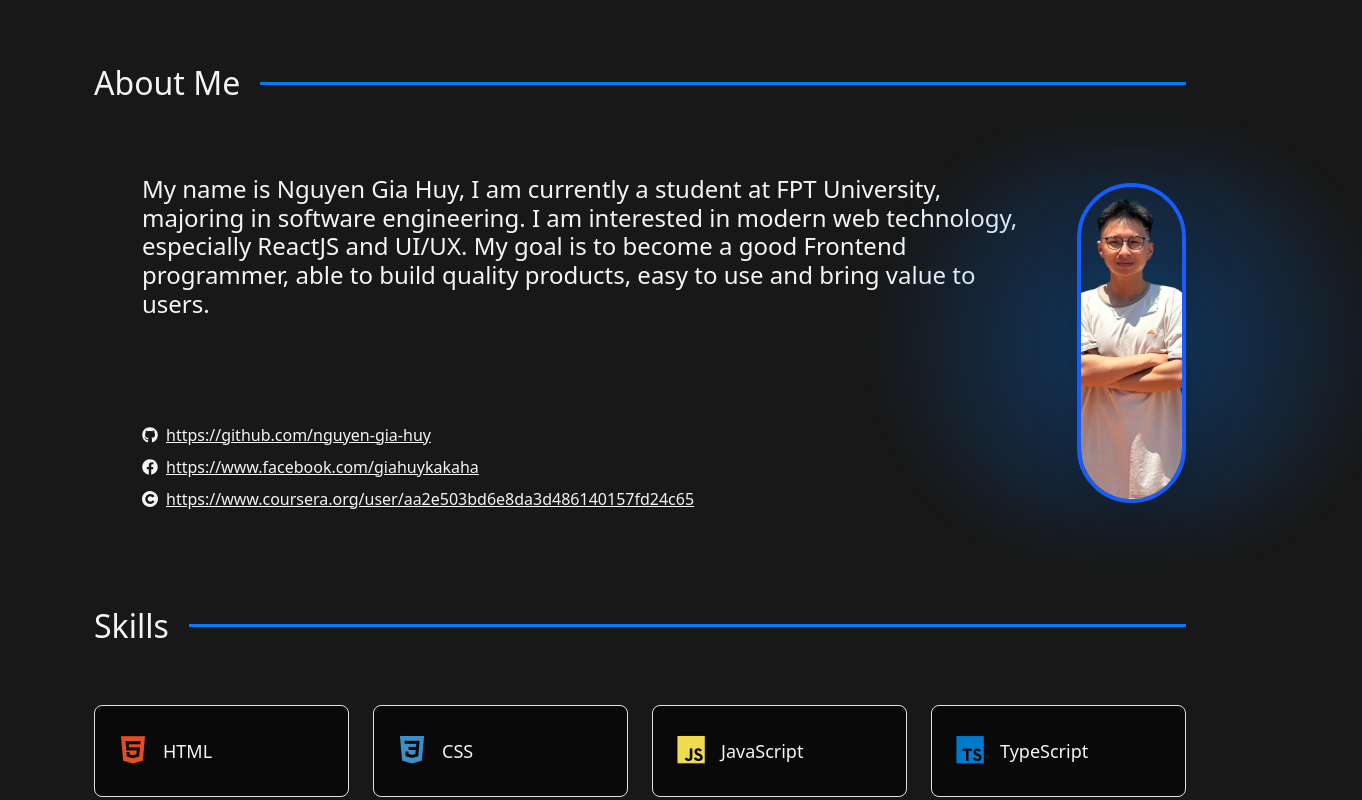
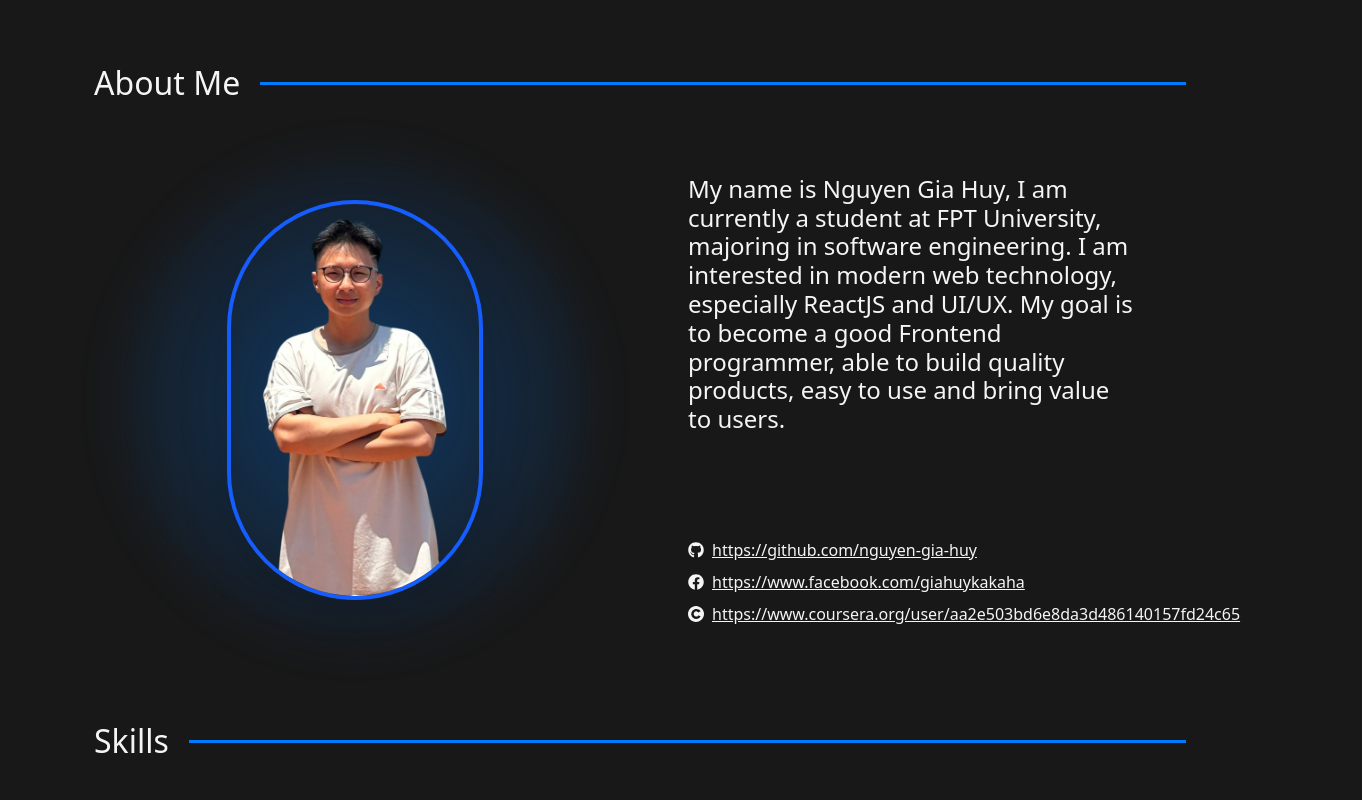
Before and after one commit to HuyANGULARandREACT/Portfolio, a React (Vite) app in the folder react_portfolio/: page / in a window 1280 px wide. Shown: the part 920-1720 px from the top of the page, 1362 px wide, since content can reach past the window. Built offline with nearby package versions, Linux system fonts and the light colour scheme.

Commit message:
fix ui about

```diff
--- a/react_portfolio/src/data/Locales/en.js
+++ b/react_portfolio/src/data/Locales/en.js
@@ -98,16 +98,6 @@ const en = {
       demoLink: "#",
       codeLink: "#",
     },
-    {
-      id: 5,
-      name: "MERN To Do List",
-      image: "/todoList/fullStackTodo.png",
-      description:
-        "This is a full-stack MERN (MongoDB, Express, React, Node.js) application for managing tasks and to-do lists. Users can create, edit, delete and mark tasks as completed, the interface is friendly with light/dark mode. The backend provides RESTful API to process data, stored on MongoDB. The frontend uses React + Tailwind for display and interaction.",
-      technologies: ["MongoDB", "Express", "React", "Node.js"],
-      demoLink: "#",
-      codeLink: "#",
-    },
   ],
 };
 
--- a/react_portfolio/src/data/Locales/vi.js
+++ b/react_portfolio/src/data/Locales/vi.js
@@ -23,10 +23,8 @@ const vi = {
   "contact.messagePlaceholder": "Nhập tin nhắn của bạn",
   "contact.send": "Gửi tin nhắn",
   "contact.sending": "Đang gửi...",
-  "contact.successMessage":
-    "Tin nhắn đã được gửi thành công! Tôi sẽ phản hồi sớm nhất có thể.",
-  "contact.errorMessage":
-    "Gửi tin nhắn thất bại. Vui lòng thử lại hoặc liên hệ trực tiếp với tôi.",
+  "contact.successMessage": "Tin nhắn đã được gửi thành công! Tôi sẽ phản hồi sớm nhất có thể.",
+  "contact.errorMessage": "Gửi tin nhắn thất bại. Vui lòng thử lại hoặc liên hệ trực tiếp với tôi.",
   "validation.nameMin": "Tên phải có ít nhất 2 ký tự",
   "validation.nameRequired": "Tên là bắt buộc",
   "validation.emailInvalid": "Địa chỉ email không hợp lệ",
@@ -36,8 +34,7 @@ const vi = {
   "validation.phoneRequired": "Số điện thoại là bắt buộc",
   "validation.messageMin": "Tin nhắn phải có ít nhất 10 ký tự",
   "validation.messageRequired": "Tin nhắn là bắt buộc",
-  "footer.description":
-    "Nhà phát triển đam mê tạo ra các giải pháp sáng tạo với công nghệ hiện đại. Luôn háo hức học hỏi và đón nhận những thử thách mới.",
+  "footer.description": "Nhà phát triển đam mê tạo ra các giải pháp sáng tạo với công nghệ hiện đại. Luôn háo hức học hỏi và đón nhận những thử thách mới.",
   "footer.quickLinks": "Liên kết nhanh",
   "footer.technologies": "Công nghệ",
   "footer.contact": "Thông tin liên hệ",
@@ -100,17 +97,7 @@ const vi = {
       technologies: ["React", "CSS"],
       demoLink: "#",
       codeLink: "#",
-    },
-    {
-      id: 5,
-      name: "MERN Danh sách việc cần làm",
-      image: "/todoList/fullStackTodo.png",
-      description:
-        "Đây là một ứng dụng full-stack MERN (MongoDB, Express, React, Node.js) giúp quản lý công việc và to-do list. Người dùng có thể tạo, chỉnh sửa, xóa và đánh dấu hoàn thành công việc, giao diện thân thiện với chế độ sáng/tối. Backend cung cấp API RESTful để xử lý dữ liệu, lưu trữ trên MongoDB. Frontend sử dụng React + Tailwind để hiển thị và tương tác.",
-      technologies: ["MongoDB", "Express", "React", "Node.js"],
-      demoLink: "#",
-      codeLink: "#",
-    },
+    }
   ],
 };
 
--- a/react_portfolio/src/pages/home/homeBio.jsx
+++ b/react_portfolio/src/pages/home/homeBio.jsx
@@ -47,10 +47,22 @@ const HomeBio = () => {
         ></span>
       </h2>
       <div className="">
-        <div className="flex justify-around ">
+        <div className="flex flex-col lg:flex-row justify-around gap-6">
+          <div
+            className="relative flex items-center justify-center animate-fade-in-right-bio lg:w-1/2 "
+            style={{ marginTop: "0rem", opacity: 0 }}
+            id="bio-avatar"
+          >
+            <span className="avatar-glow"></span>
+            <img
+              src="/image-Photoroom.png"
+              alt="User"
+              className="w-[50vw] h-[50vh] lg:w-[20vw] lg:h-[50vh] rounded-full shadow-lg border-4 border-blue-600 object-cover relative z-10"
+            />
+          </div>
           <div
             style={{ color: themeStyle.text, opacity: 0 }}
-            className="animate-fade-in-left-bio"
+            className="animate-fade-in-left-bio lg:w-1/2"
             id="bio-text"
           >
             <h4 className="p-5">{t("bio")}</h4>
@@ -84,18 +96,7 @@ const HomeBio = () => {
               </div>
             </div>
           </div>
-          <div
-            className="relative flex items-center justify-center animate-fade-in-right-bio"
-            style={{ marginTop: "0rem", opacity: 0 }}
-            id="bio-avatar"
-          >
-            <span className="avatar-glow"></span>
-            <img
-              src="/image-Photoroom.png"
-              alt="User"
-              className="w-[30vw] h-[40vh] rounded-full shadow-lg border-4 border-blue-600 object-cover relative z-10"
-            />
-          </div>
+
         </div>
       </div>
       <style>{`
@@ -104,14 +105,22 @@ position: absolute;
 top: 50%;
 left: 50%;
 transform: translate(-50%, -50%);
-width: 36vw;
-height: 48vh;
+width: 66vw;
+height: 60vh;
 border-radius: 9999px;
 background: radial-gradient(circle, rgba(0,123,255,0.35) 0%, rgba(0,123,255,0.10) 60%, transparent 100%);
 filter: blur(24px);
-z-index: 1;
+z-index: 0;
 pointer-events: none;
 }
+
+@media (min-width: 1024px) {
+  .avatar-glow {
+    width: 36vw;
+    height: 60vh;
+  }
+}
+
 @keyframes fadeInLeftBio {
 0% { opacity: 0; transform: translateX(-60px); }
 100% { opacity: 1; transform: translateX(0); }
```
Also changed, not shown: react_portfolio/src/pages/home/homeBio_responsive.jsx (deleted), react_portfolio/src/pages/home/homeCertificate_responsive.jsx (deleted), react_portfolio/src/pages/home/homeContact_responsive.jsx (deleted), react_portfolio/src/pages/home/homeProjects_responsive.jsx (deleted), react_portfolio/src/pages/home/homeSkills_responsive.jsx (deleted), react_portfolio/src/pages/home/home_new.jsx (deleted), react_portfolio/src/pages/home/home_responsive.jsx (deleted).
